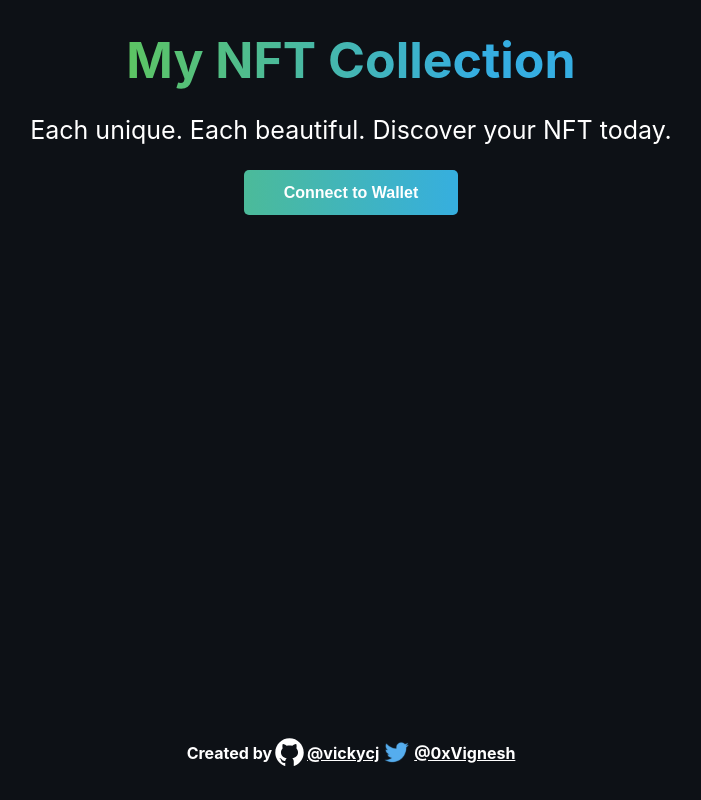
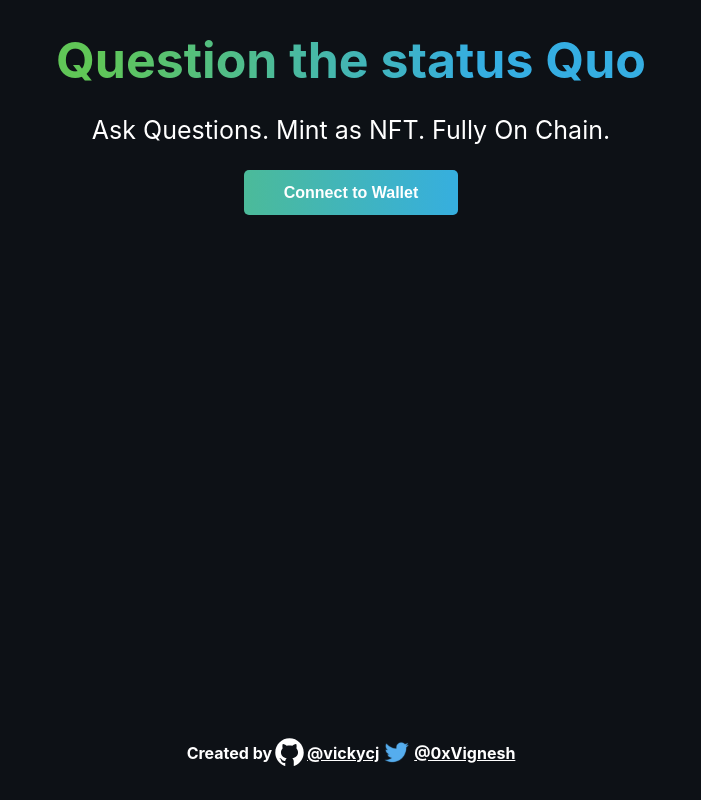
Before and after one commit to vickycj/letsask-react-app, a React (Create React App) app: page / in a window 1280 px wide. Shown: the whole page, without its empty margins (289-990 px from the left). Built offline with nearby package versions, Linux system fonts and the light colour scheme.

Commit message:
adding mui

```diff
--- a/package.json
+++ b/package.json
@@ -3,6 +3,9 @@
   "version": "0.1.0",
   "private": true,
   "dependencies": {
+    "@emotion/react": "^11.8.1",
+    "@emotion/styled": "^11.8.1",
+    "@mui/material": "^5.5.0",
     "@testing-library/jest-dom": "^5.16.2",
     "@testing-library/react": "^12.1.4",
     "@testing-library/user-event": "^13.5.0",
--- a/src/App.js
+++ b/src/App.js
@@ -22,9 +22,9 @@ const App = () => {
     <div className="App">
       <div className="container">
         <div className="header-container">
-          <p className="header gradient-text">My NFT Collection</p>
+          <p className="header gradient-text">Question the status Quo</p>
           <p className="sub-text">
-            Each unique. Each beautiful. Discover your NFT today.
+            Ask Questions. Mint as NFT. Fully On Chain.
           </p>
           {renderNotConnectedContainer()}
         </div>
```
Also changed, not shown: 1 other file (tests, documents, lock files or other folders).
